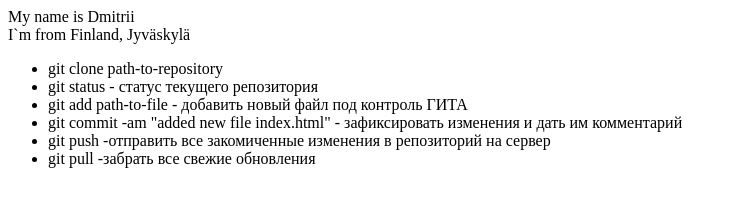
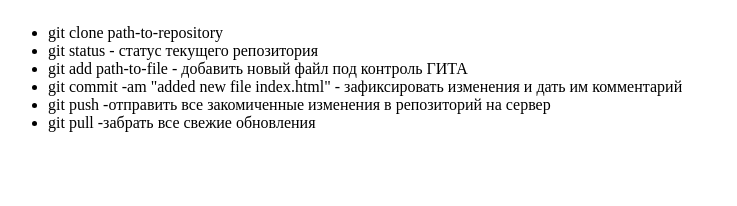
Before and after one commit to Buljermo/git-lession, a plain HTML site: page index.html in a window 1280 px wide. Shown: the whole page, without its empty margins (0-737 px from the left). Drawn offline with Linux system fonts and the light colour scheme.

Commit message:
deleted names and address divs from index.html

```diff
--- a/index.html
+++ b/index.html
@@ -1,6 +1,6 @@
 <div class="container">
-    <div>My name is Dmitrii</div>
-    <div>I`m from Finland, Jyväskylä</div>
+    <!-- <div>My name is Dmitrii</div>
+    <div>I`m from Finland, Jyväskylä</div> -->
 
 </div>
 
```
